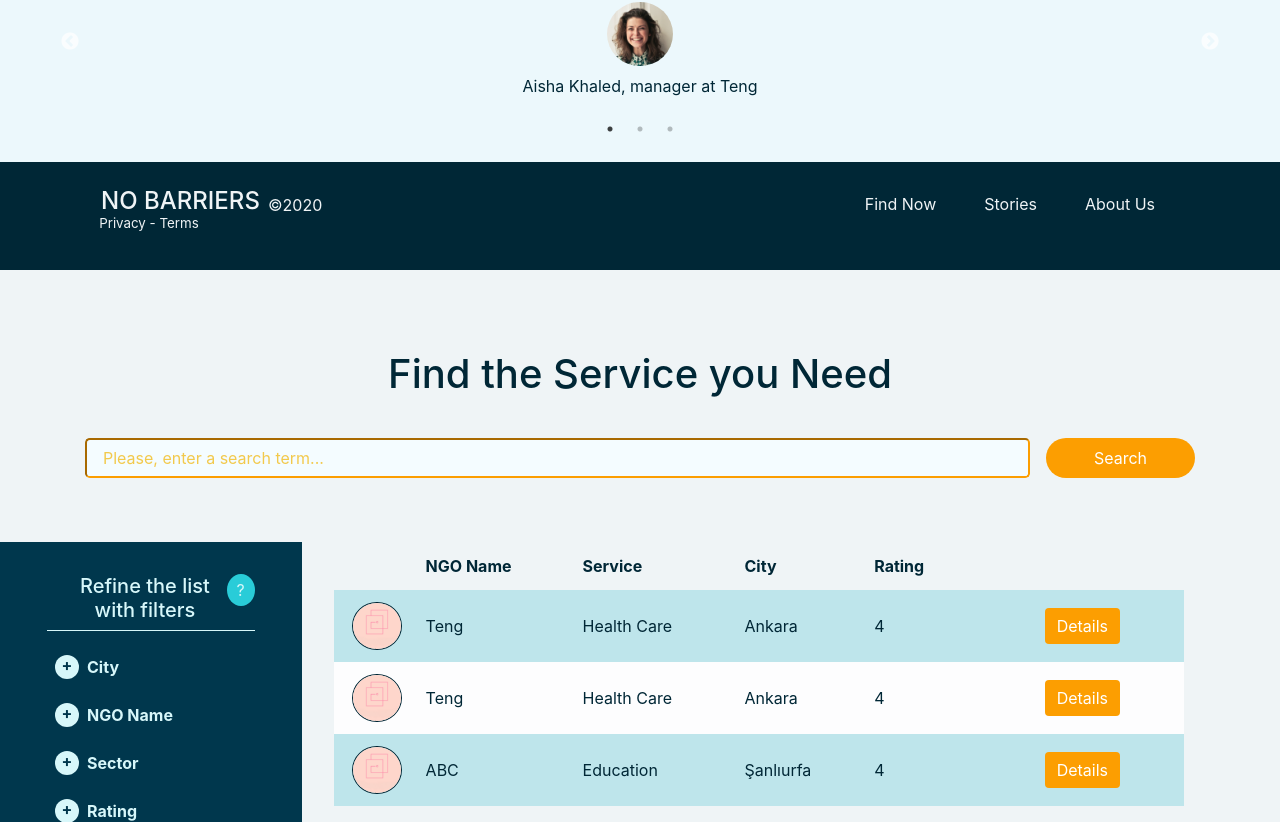
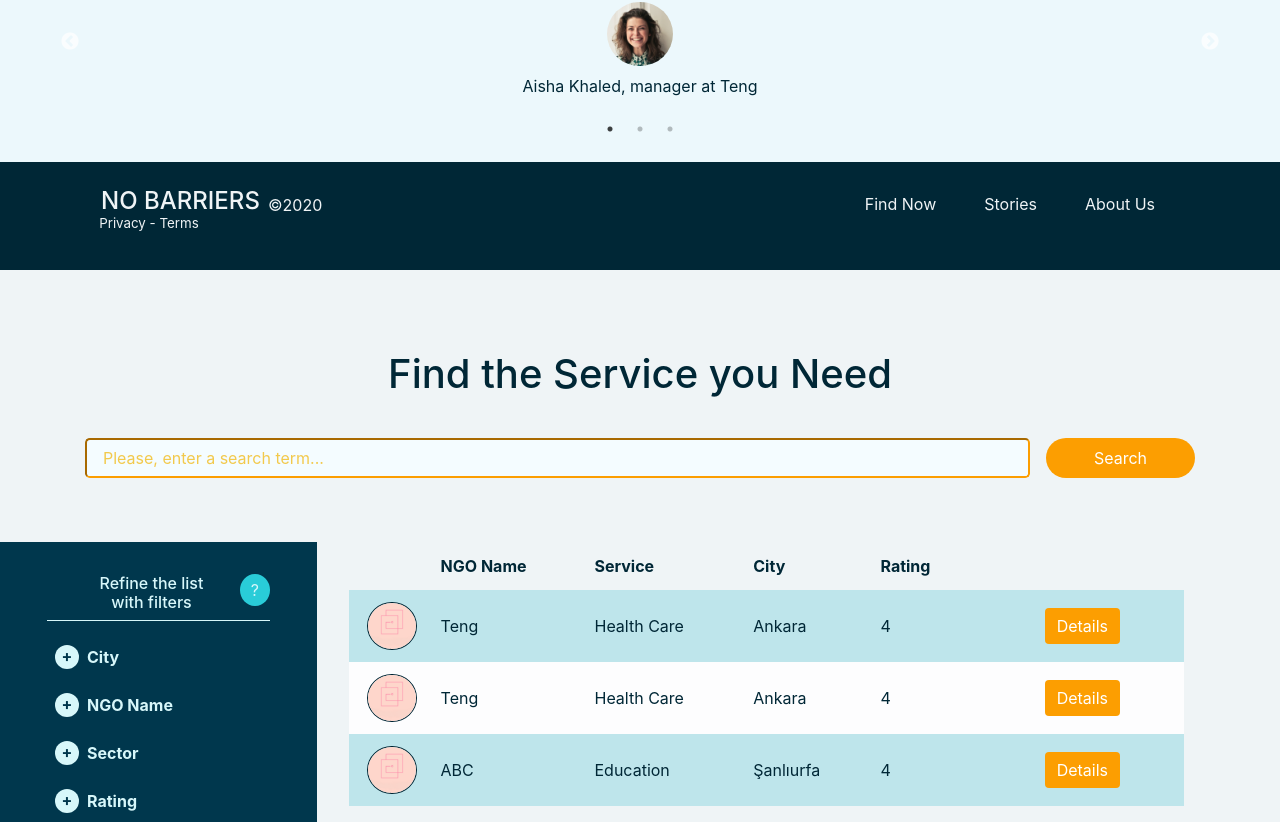
Before and after one commit to ReCoded-Org/capstone-istanbul-no_barriers, a React (Create React App) app: page / in a window 1280 px wide. Shown: the part 790-1612 px from the top of the page. Built offline with nearby package versions, Linux system fonts and the light colour scheme.

Commit message:
fix adnvance filter size

```diff
--- a/src/components/AdvancedFilters/index.css
+++ b/src/components/AdvancedFilters/index.css
@@ -13,17 +13,22 @@
   padding: 2rem;
 }
 
-.advancedFiltersTitle {
+.advancedFiltersTitleSection {
   border-bottom: 1px solid var(--main-filter-text-color);
   padding-left: 1rem;
   margin-bottom: 1rem;
+}
+
+.advancedFiltersTitle {
+  font-size: 1rem;
+  padding: 0 2rem;
 }
 
 .moreInfoFilters {
   border-radius: 50%;
   background-color: var(--info-bg-color);
   height: 2rem;
-  width: 2.5rem;
+  width: 3.1rem;
   line-height: 2rem;
   border-radius: 50%;
   text-align: center;
--- a/src/components/AdvancedFilters/index.jsx
+++ b/src/components/AdvancedFilters/index.jsx
@@ -15,8 +15,8 @@ const AdvancedFilters = () => {
   return (
     <div className="advancedFilters">
       <Container>
-        <div className="advancedFiltersTitle d-flex justify-content-between">
-          <h5 className>Refine the list with filters</h5>
+        <div className="advancedFiltersTitleSection d-flex justify-content-between">
+          <h5 className="advancedFiltersTitle">Refine the list with filters</h5>
           <OverlayTrigger
             overlay={
               <Tooltip className="tooltipInfo">
```
